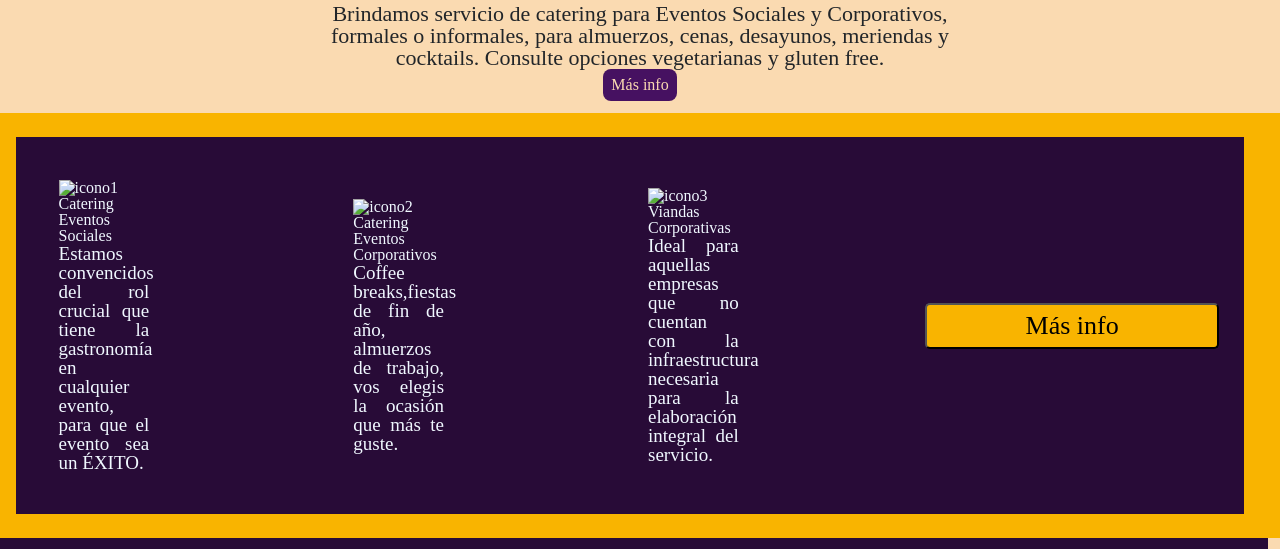
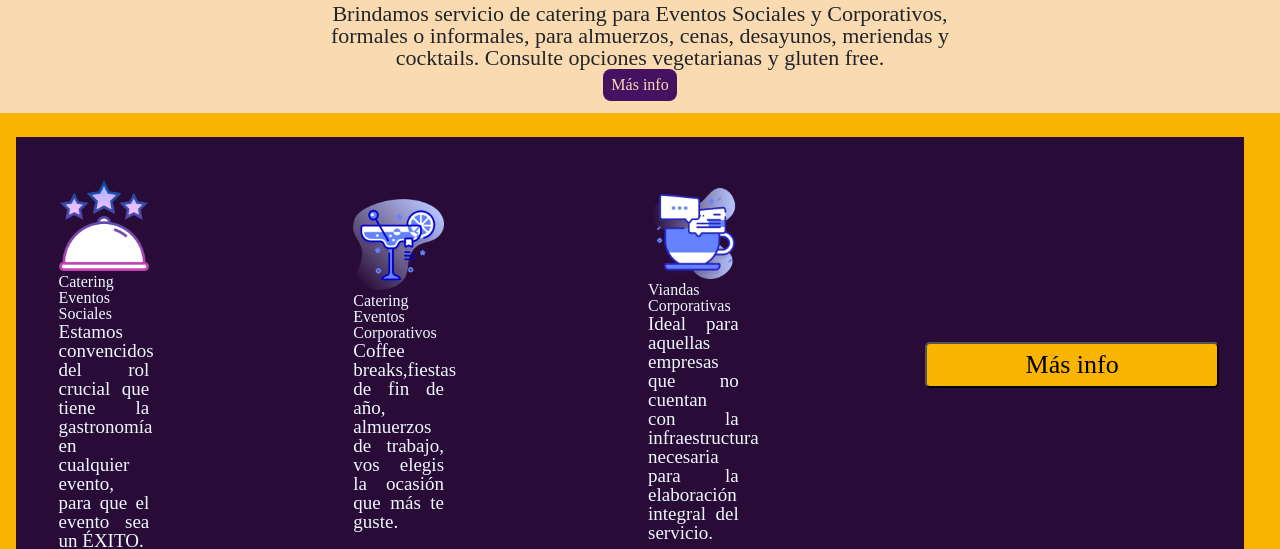
Before and after one commit to JessQueupumil/segundo-script-Jess, a plain HTML site: page index.html in a window 1280 px wide. Shown: the part 901-1450 px from the top of the page. Drawn offline with nearby package versions, Linux system fonts and the light colour scheme; the site is published under a folder, as on GitHub Pages, so addresses that start at the root find nothing; a web font is replaced by a local one.

Commit message:
arreglo de iconos

```diff
--- a/index.html
+++ b/index.html
@@ -65,7 +65,7 @@
       <div class="row row-cols-4">
         <div class="col-lg col-sm-12 py-3">
           <div class="card-icono">
-            <img src="/media/icono1.png" class="card-img-top" alt="icono1">
+            <img src="./media/icono1.png" class="card-img-top" alt="icono1">
             <div class="card-body">
               <h5 class="card-title">Catering Eventos Sociales</h5>
               <p class="card-text"> Estamos convencidos del rol crucial que tiene la gastronomía en cualquier evento, para que el evento sea un ÉXITO. </p>
@@ -74,7 +74,7 @@
         </div>
         <div class="col-lg col-sm-12 py-3">
           <div class="card-icono">
-            <img src="/media/icono2.png" class="card-img-top" alt="icono2">
+            <img src="./media/icono2.png" class="card-img-top" alt="icono2">
             <div class="card-body">
               <h5 class="card-title">Catering Eventos Corporativos</h5>
               <p class="card-text">Coffee breaks,fiestas de fin de año, almuerzos de trabajo, vos elegis la ocasión que más te guste.
@@ -84,7 +84,7 @@
         </div>
         <div class="col-lg col-sm-12 py-3">
           <div class="card-icono">
-            <img src="/media/icono3.png" class="card-img-top" alt="icono3">
+            <img src="./media/icono3.png" class="card-img-top" alt="icono3">
             <div class="card-body">
               <h5 class="card-title">Viandas Corporativas</h5>
               <p class="card-text"> Ideal para aquellas empresas que no cuentan con la infraestructura necesaria para la elaboración integral del servicio.
```
